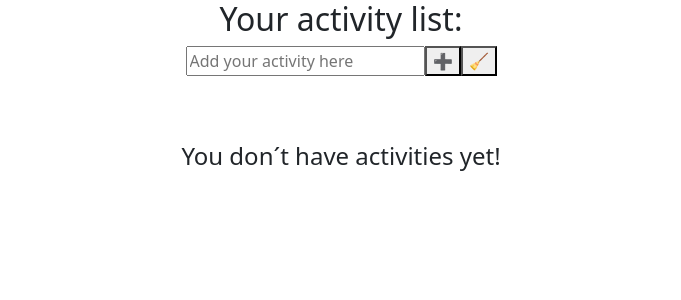
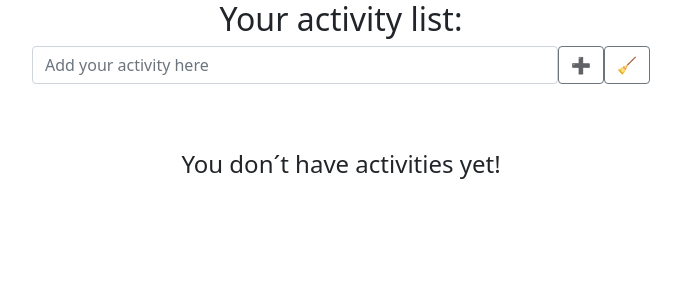
Before and after one commit to GustavoKoch/ActivityList-withReact, a React (Create React App) app: page / in a window 1280 px wide. Shown: the top 300 px of the page, without its empty margins (299-980 px from the left). Built offline with nearby package versions, Linux system fonts and the light colour scheme.

Commit message:
add styling for task input

```diff
--- a/src/components/Activity/Activity.js
+++ b/src/components/Activity/Activity.js
@@ -13,7 +13,7 @@ export default function Activity({ id, desc, cat, checkIfDone, editing, onDelete
       <option value="Important">🔥</option>
       <option value="Idea">💡</option>
       <option value="House">🏠</option>
-      <option value="House">🍔</option>
+      <option value="Food">🍔</option>
       <option value="Shopping">🛒</option>
       <option value="Sport">⚽</option>
       <option value="Doctor">👨‍⚕️</option>
--- a/src/components/AddActandInputChange/AddActandInputChange.css
+++ b/src/components/AddActandInputChange/AddActandInputChange.css
@@ -0,0 +1,8 @@
+form {
+    display: flex;
+    flex-direction: row;
+}
+
+form > .form-control{
+    min-width: 526px;
+}
--- a/src/components/AddActandInputChange/AddActandInputChange.js
+++ b/src/components/AddActandInputChange/AddActandInputChange.js
@@ -15,9 +15,9 @@ function AddActandInputChange ({addFunc, handleCleanDones})  {
 
     return (
       <form>
-        <input placeholder="Add your activity here" type="text" name="inputField" value={input} onInput={e => setInput(e.target.value)}/>
-        <button onClick={(e)=>handleAdd(e)}>➕</button>
-        <button onClick={(e)=>handleCleanDones(e)}>🧹</button>
+        <input class="form-control" placeholder="Add your activity here" type="text" name="inputField" value={input} onInput={e => setInput(e.target.value)}/>
+        <button class="btn btn-outline-secondary" onClick={(e)=>handleAdd(e)}>➕</button>
+        <button class="btn btn-outline-secondary" onClick={(e)=>handleCleanDones(e)}>🧹</button>
       </form>
 
     );
```
